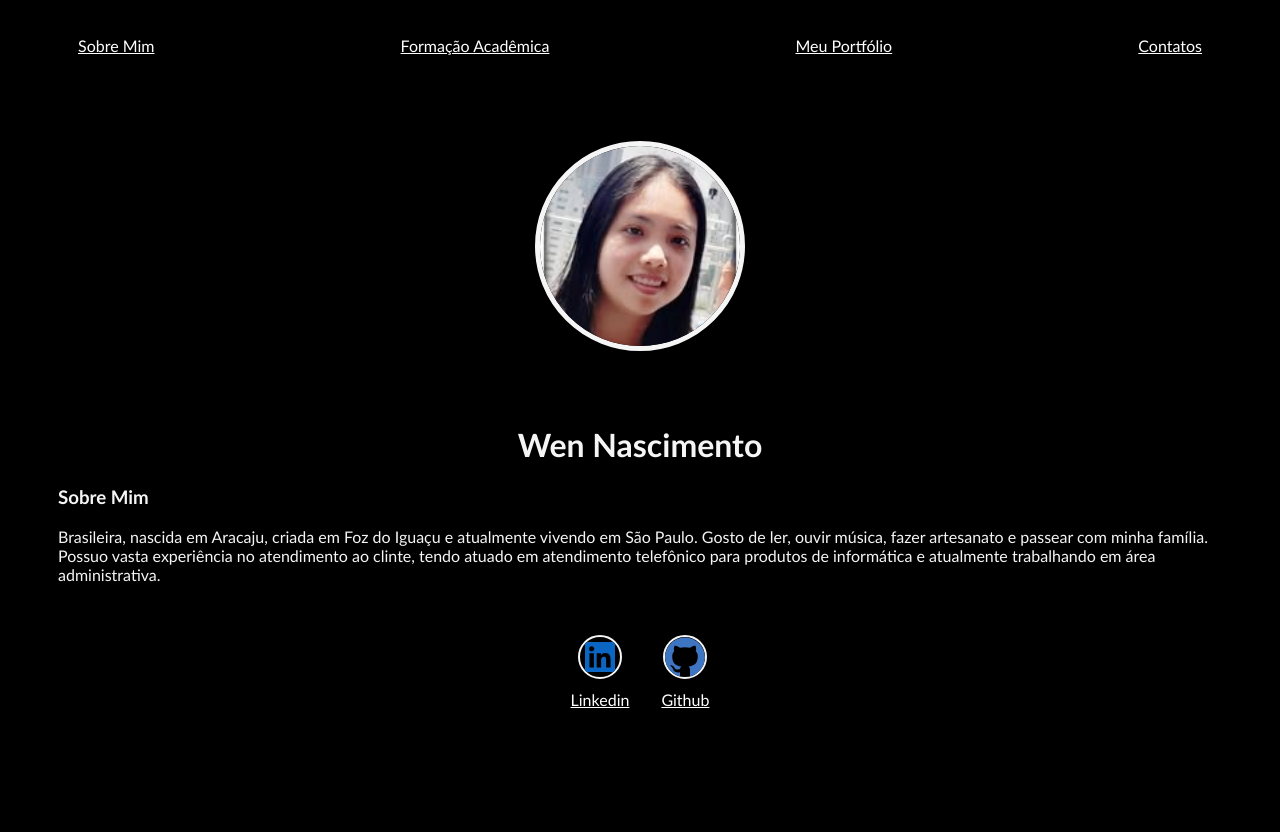
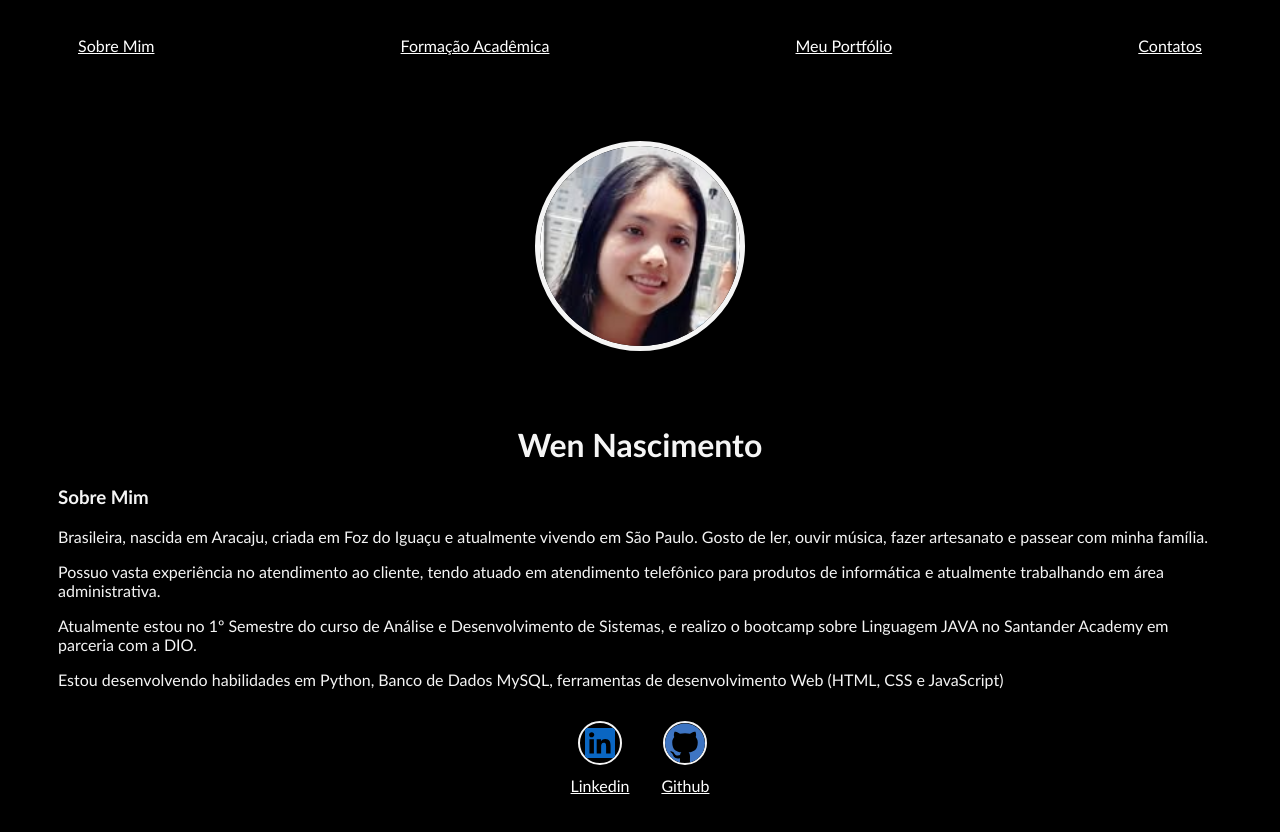
Before and after one commit to Ayane91/WenNascimento, a plain HTML site: page index.html in a window 1280 px wide. Before the commit the page ends 800 px from the top, so only its background shows below. Drawn offline with Linux system fonts and the light colour scheme.

Commit message:
Index update
Corrigindo informações e gramática da página

```diff
--- a/index.html
+++ b/index.html
@@ -37,8 +37,10 @@
     <main>
         <section>
             <h3>Sobre Mim</h3>
-            <p>Brasileira, nascida em Aracaju, criada em Foz do Iguaçu e atualmente vivendo em São Paulo. Gosto de ler, ouvir música, fazer artesanato e passear com minha família. Possuo vasta experiência no atendimento ao clinte, tendo atuado em atendimento telefônico para produtos de informática e atualmente trabalhando em área administrativa.</p>
-            <br>
+            <p>Brasileira, nascida em Aracaju, criada em Foz do Iguaçu e atualmente vivendo em São Paulo. Gosto de ler, ouvir música, fazer artesanato e passear com minha família.</p>
+            <p>Possuo vasta experiência no atendimento ao cliente, tendo atuado em atendimento telefônico para produtos de informática e atualmente trabalhando em área administrativa.</p>
+            <p>Atualmente estou no 1º Semestre do curso de Análise e Desenvolvimento de Sistemas, e realizo o bootcamp sobre Linguagem JAVA no Santander Academy em parceria com a DIO.</p>
+            <p>Estou desenvolvendo habilidades em Python, Banco de Dados MySQL, ferramentas de desenvolvimento Web (HTML, CSS e JavaScript)</p>
         </section>
     </main>
 
```
